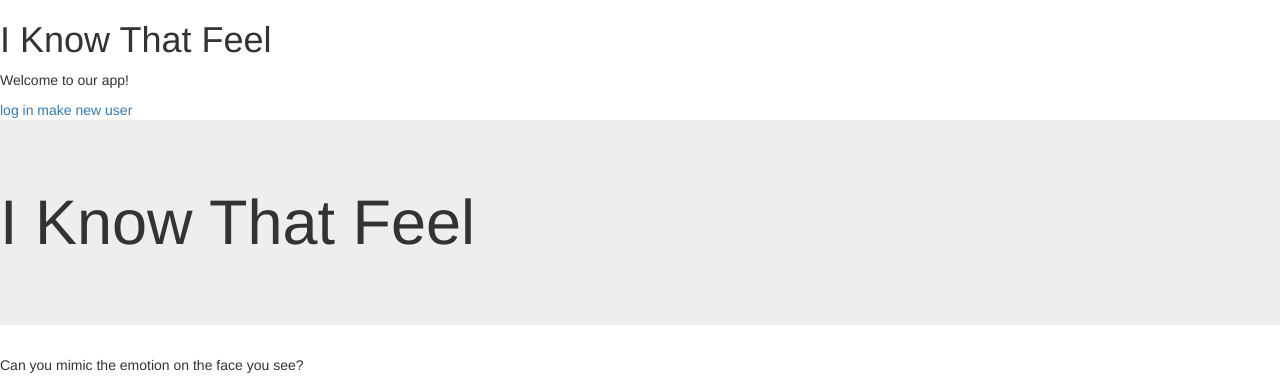
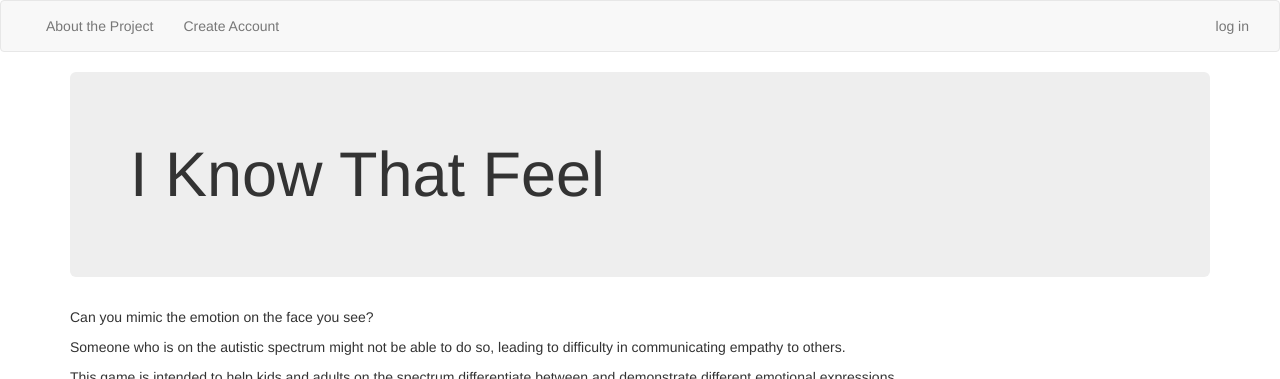
Before and after one commit to hann013/iknowthatfeel, a Flask app: page / in a window 1280 px wide. Shown: the top 379 px of the page. Run offline with Flask 2, Linux system fonts and the light colour scheme; some libraries are stand-ins or nearby versions.

Commit message:
initial bootstrap implementation

```diff
--- a/IKnowThatFeel/templates/index.html
+++ b/IKnowThatFeel/templates/index.html
@@ -9,15 +9,35 @@
 </head>
 
 <body>
+  <nav class="navbar navbar-default">
+  <div class="container-fluid">
+    <!-- Brand and toggle get grouped for better mobile display
+    <div class="navbar-header"><a class="navbar-brand" href="#">{{title}}</a></div>
+    -->
+    <!-- Collect the nav links, forms, and other content for toggling -->
+    <div class="collapse navbar-collapse" id="bs-example-navbar-collapse-1">
+      <ul class="nav navbar-nav">
+        <li><a href="#">About the Project</a></li>
+        <li><a href="{{url_for('new_user')}}">Create Account</a></li>
+        {% if session.logged_in %}
+          <li><a href="/game?count=1">Play 10 rounds</a></li>
+        {% endif %}
+      </ul>
 
-    <h1>{{ title }}</h1>
-    <p>Welcome to our app!</p>
+      <ul class="nav navbar-nav navbar-right">
+        <li>
           {% if not session.logged_in %}
             <a href="{{ url_for('login') }}">log in</a>
-      <a href="{{url_for('new_user')}}">make new user</a>
           {% else %}
             <a href="{{ url_for('logout') }}">logout</a>
           {% endif %}
+      </li>
+      </ul>
+    </div><!-- /.navbar-collapse -->
+  </div><!-- /.container-fluid -->
+</nav>
+
+<div class="container">
   <div class="jumbotron" {
   position: relative;
     background: #000 url("jumbotron-bg.png") center center;
@@ -32,13 +52,18 @@
     <p>Can you mimic the emotion on the face you see?</p>
     <p>Someone who is on the autistic spectrum might not be able to do so, leading to difficulty in communicating empathy to others.</p>
     <p> This game is intended to help kids and adults on the spectrum differentiate between and demonstrate different emotional expressions,</p>
-      <a href="/game?count=1" class="btn btn-default">Play 10 rounds</a>
 
     <div class="media">
+      <div class="row">
+        <div class="col-md-8 col-md-offset-2">
         <div class="media-middle media-middle">
           <a href="#">
             <img class="media-object" src="http://churchm.ag/wp-content/uploads/2012/02/I-know-that-feel-bro-tights-620x620.jpg" alt="...">
           </a>
         </div>
       </div>
+    </div>
+    </div>
+</div>
+
 </body>
--- a/IKnowThatFeel/views.py
+++ b/IKnowThatFeel/views.py
@@ -6,9 +6,6 @@ import sqlite3
 from flask import Flask, request, session, g, redirect, url_for, \
      abort, render_template, flash
 from contextlib import closing
-from IKnowThatFeel import app
-#from Models import User
-from flask import render_template, request, redirect
 from IKnowThatFeel import app
 import indicoio, operator
 
```
Lines whose indentation alone changed are shown as unchanged.
